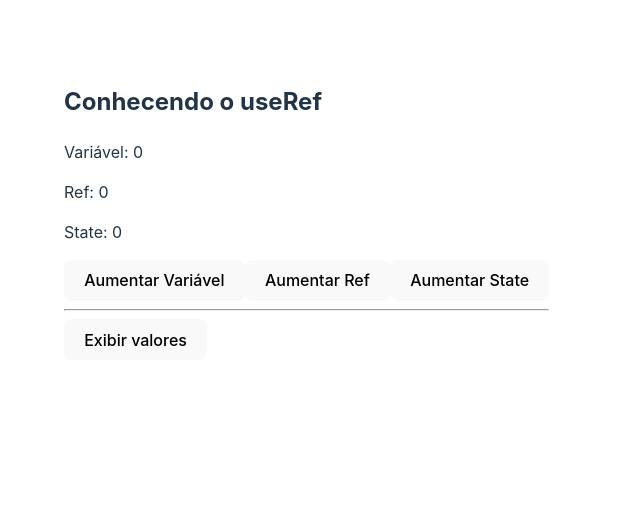
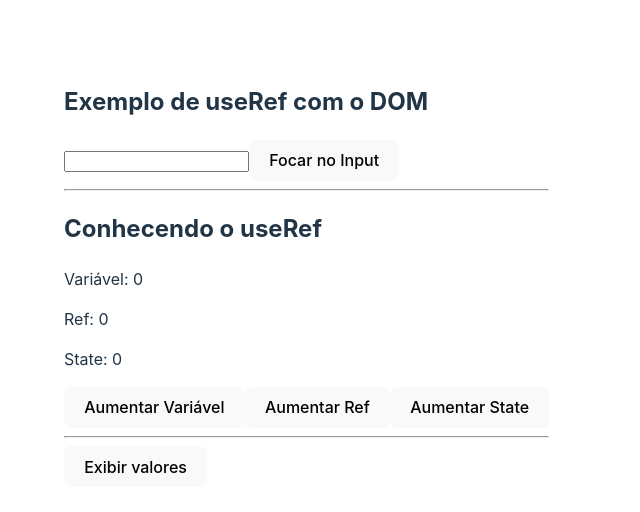
Before and after one commit to MSRossii/conhecendo-o-useRef, a React (Vite) app: page / in a window 1280 px wide. Shown: the top 512 px of the page, without its empty margins (0-640 px from the left). Built offline with nearby package versions, Linux system fonts and the light colour scheme.

Commit message:
add RefExample

```diff
--- a/src/App.jsx
+++ b/src/App.jsx
@@ -1,4 +1,5 @@
 import { useRef, useState } from "react";
+import RefExample from "./RefExample";
 
 function App() {
   let variable = 0;
@@ -15,6 +16,9 @@ function App() {
 
   return (
     <div>
+      <h2>Exemplo de useRef com o DOM</h2>
+      <RefExample />
+      <hr />
       <h2>Conhecendo o useRef</h2>
       <p>Variável: {variable}</p>
       <p>Ref: {ref.current}</p>
```
